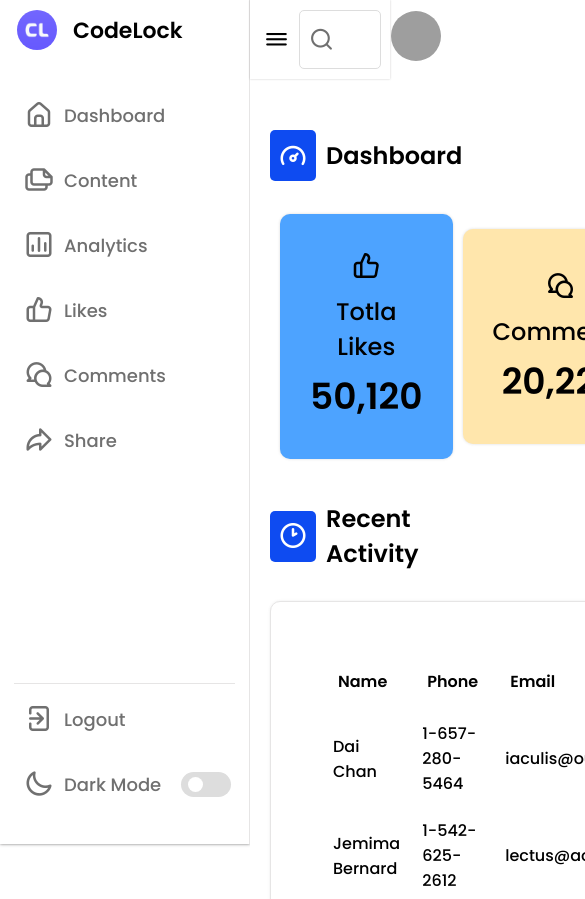
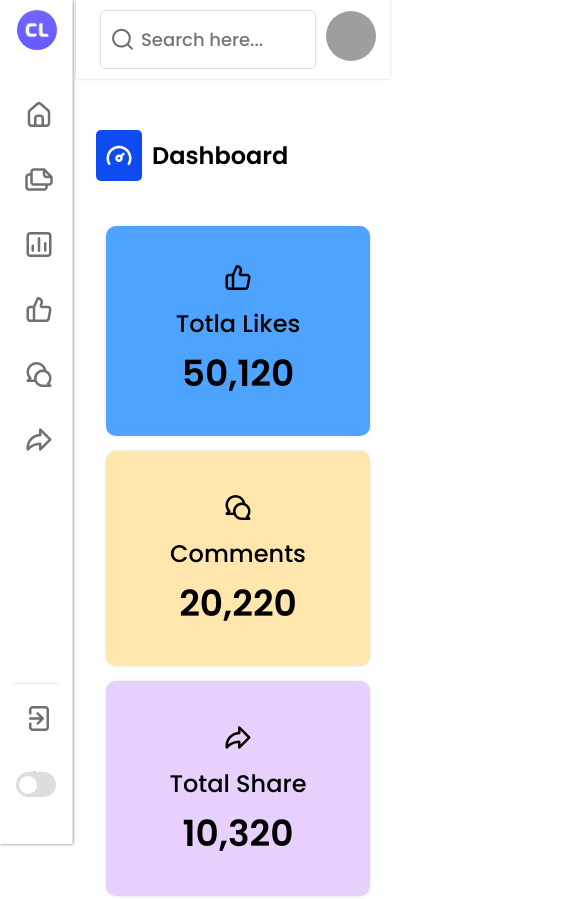
Before and after one commit to farhdibehnamdev/Responsive-Admin-Panel, a plain HTML site: page index.html in a window 390 px wide. Shown: the top 899 px of the page, 585 px wide, since content can reach past the window. Drawn offline with nearby package versions, Linux system fonts and the light colour scheme; grey boxes are pictures that could not be loaded.

Commit message:
✨ feat:Added responsive feature to admin panel.

```diff
--- a/index.html
+++ b/index.html
@@ -8,6 +8,7 @@
     <!---- ======== CSS ======== ---->
     <!-- <link rel="stylesheet" href="style.css" /> -->
     <link rel="stylesheet" href="styles/style.css" />
+    <link rel="stylesheet" href="styles/dark-theme.css" />
     <!---- ======== Iconscout CSS ======== ---->
     <link
       rel="stylesheet"
--- a/styles/style.css
+++ b/styles/style.css
@@ -31,19 +31,7 @@ body {
   min-height: 100vh;
   background-color: var(--panel-color);
 }
-body.dark {
-  /* ===== Colors ===== */
-  --primary-color: #3a3b3c;
-  --panel-color: #242526;
-  --text-color: #ccc;
-  --black-light-color: #ccc;
-  --border-color: #4d4c4c;
-  --toggle-color: #fff;
-  --box1-color: #3a3b3c;
-  --box2-color: #3a3b3c;
-  --box3-color: #3a3b3c;
-  --title-icon-color: #ccc;
-}
+
 nav {
   position: fixed;
   top: 0;
@@ -87,6 +75,7 @@ nav .logo-name .logo_name {
 
 nav.close .logo-name .logo_name {
   display: none;
+  pointer-events: none;
 }
 
 /* Menu Section */
@@ -106,9 +95,11 @@ nav .menu-items {
 .menu-items .nav-links li {
   margin-bottom: 15px;
 }
+
 nav.close .menu-items .nav-links li {
   width: 76px;
 }
+
 .menu-items .nav-links li a {
   position: relative;
   display: flex;
@@ -117,6 +108,7 @@ nav.close .menu-items .nav-links li {
   text-decoration: none;
   color: var(--black-light-color);
 }
+
 nav.close .menu-items .nav-links li a {
   width: 0px;
 }
@@ -160,34 +152,45 @@ nav.close .menu-items .nav-links li .link-name {
 }
 
 .menu-items .toggle-mode {
+  position: absolute;
+  right: 14px;
   height: 25px;
-  width: 50px;
-  border-radius: 15px;
-  background-color: var(--toggle-color);
-  position: relative;
+  min-width: 45px;
   display: flex;
   align-items: center;
-  left: 20px;
+  justify-content: center;
+  cursor: pointer;
 }
 
 nav.close .menu-items .dark-mode-menu .mode .toggle-mode {
-  left: -10px;
+  /* left: -10px; */
+  /* width: 76px; */
+  height: 20px;
+  /* background-color: var(--toggle-color); */
+}
+
+.toggle-mode .switch {
+  position: relative;
+  display: inline-block;
+  height: 25px;
+  width: 40px;
+  border-radius: 25px;
   background-color: var(--toggle-color);
 }
 
-.toggle-mode .switch {
+.toggle-mode .switch:before {
+  position: absolute;
+  content: "";
+  height: 18px;
+  width: 18px;
+  border-radius: 50%;
+  transform: translateY(22%);
+  left: 3px;
   background-color: var(--title-icon-color);
-  border-radius: 50%;
-  position: absolute;
-  left: 7px;
-  width: 15px;
-  height: 15px;
-  cursor: pointer;
-  transition: var(--tran-03);
 }
 
-.toggle-mode .darked {
-  left: 30px;
+body.dark .toggle-mode .switch:before {
+  left: 20px;
 }
 
 .dashboard {
@@ -212,11 +215,13 @@ nav.close .menu-items .dark-mode-menu .mode .toggle-mode {
   background-color: var(--panel-color);
   box-shadow: 0px 0px 2px rgba(82, 81, 81, 0.3);
 }
+
 nav.close ~ .dashboard .top {
   left: 76px;
   width: calc(100% - 76px);
   transition: var(--tran-02);
 }
+
 nav.close ~ .dashboard {
   left: 76px;
   width: calc(100% - 76px);
@@ -278,6 +283,7 @@ nav ~ .dashboard {
   display: flex;
   justify-content: space-around;
   align-items: center;
+  flex-wrap: wrap;
 }
 .cards .cards-container div {
   padding: 30px;
@@ -286,6 +292,7 @@ nav ~ .dashboard {
   flex: 1 1 auto;
   box-shadow: 0px 0px 3px rgba(82, 81, 81, 0.2);
 }
+
 .cards-container .total-likes {
   background-color: var(--box1-color);
 }
@@ -322,3 +329,57 @@ nav ~ .dashboard {
 .activity .table tbody.center tr td {
   padding: 10px;
 }
+
+@media (max-width: 1050px) {
+  nav {
+    width: 73px;
+  }
+
+  nav .logo-name .logo_name {
+    display: none;
+    pointer-events: none;
+  }
+
+  nav.close .logo-name .logo_name {
+    display: block;
+    pointer-events: none;
+  }
+
+  nav li a .link-name {
+    display: none;
+    pointer-events: none;
+  }
+
+  nav ~ .dashboard .top {
+    left: 76px;
+    width: calc(100% - 76px);
+    transition: var(--tran-02);
+  }
+  nav ~ .dashboard {
+    left: 76px;
+    width: calc(100% - 76px);
+    transition: var(--tran-02);
+  }
+
+  .activity {
+    overflow: scroll;
+  }
+
+  .dashboard .sidebarToggle {
+    display: none;
+  }
+}
+
+@media (max-width: 750px) {
+  .dashboard .cards .cards-container div {
+    width: calc(100% / 2 - 15px);
+    margin-top: 15px;
+  }
+}
+
+@media (max-width: 510px) {
+  .dashboard .cards .cards-container div {
+    width: calc(100% - 15px);
+    margin-top: 15px;
+  }
+}
```
